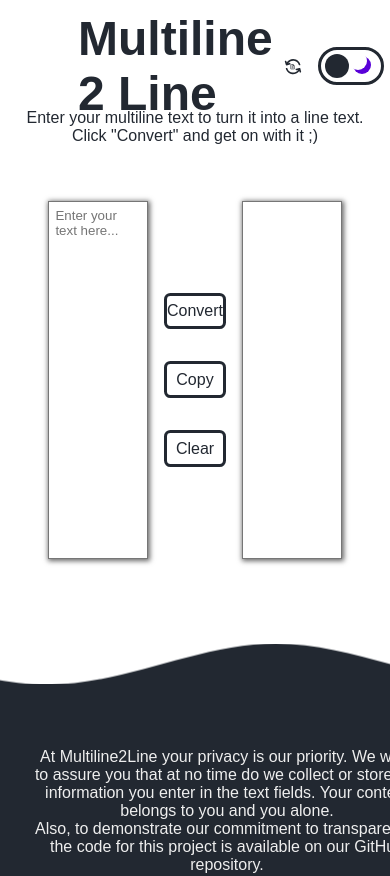
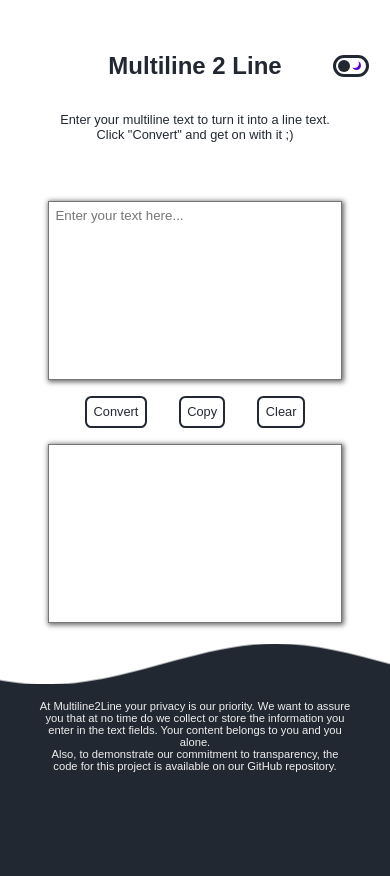
Before and after one commit to holge7/Multiline2Line, a plain HTML site: page index.html in a window 390 px wide. Drawn offline with Linux system fonts and the light colour scheme.

Commit message:
Mobile view

```diff
--- a/style.css
+++ b/style.css
@@ -17,7 +17,7 @@ body {
     display: grid;
     grid-template-columns: repeat(5, 1fr);
     height: 100vh;
-    grid-template-rows: 10% 10% 50% 30%;
+    grid-template-rows: 1fr 1fr 5fr 3fr;
     overflow: hidden;
 }
 
@@ -32,6 +32,7 @@ body {
     align-items: center;
     grid-column: 2 / span 3;
     margin-top: 3rem;
+    min-width: min-content;
 }
 
 #title{
@@ -52,7 +53,7 @@ body {
     margin-top: 3rem;
 }
 .toggle {
-    font-size: 1rem; /* 👈 change this to scale */
+    font-size: 1rem; /* change this to scale */
     border: .2rem solid currentColor;
     border-radius: 20rem;
     cursor: pointer;
@@ -228,13 +229,14 @@ footer {
     width: 100%;
     height: 100%;
     background-color: var(--color-dark-1);
-    padding: 4rem 2rem;
+    padding: 4rem 0;
     text-align: center;
     justify-content: center;
     display: flex;
 }
 
 #footer-text{
+    width: 80%;
     color: var(--color-white);
 }
 
@@ -258,3 +260,68 @@ footer {
 .message {
     flex-grow: 1;
 }
+
+@media screen and (max-width: 700px) {
+    #title {
+      font-size: 2rem;
+    }
+
+    #convert-section {
+        grid-template-rows: 50% min-content 50%;
+    }
+
+    #textarea-input{
+        grid-column: span 7;
+    }
+
+    #option-btns{
+        grid-column: span 7;
+        display: flex;
+        flex-direction: row;
+    }
+
+    #textarea-output{
+        grid-column: span 7;
+    }
+
+    .toggle {
+        font-size: .6rem; /* change this to scale */
+    }
+
+    #footer-text-wrapper{
+        padding: 1rem 0;
+    }
+}
+
+
+@media screen and (max-width: 500px) {
+    #title {
+        font-size: 1.5rem;
+    }
+
+    .icon {
+        display: none;
+    }
+
+    .toggle {
+        font-size: .5rem; /* change this to scale */
+    }
+
+    .text-btn{
+        border: 2px solid;
+        font-size: .8rem;
+        padding: .4rem;
+    }
+
+    #top-msg h2{
+        font-size: .8rem !important;
+    }
+
+    #footer-text-wrapper{
+        padding: 1rem 0;
+    }
+
+    #footer-text{
+        font-size: .7rem !important;
+    }
+}
```
